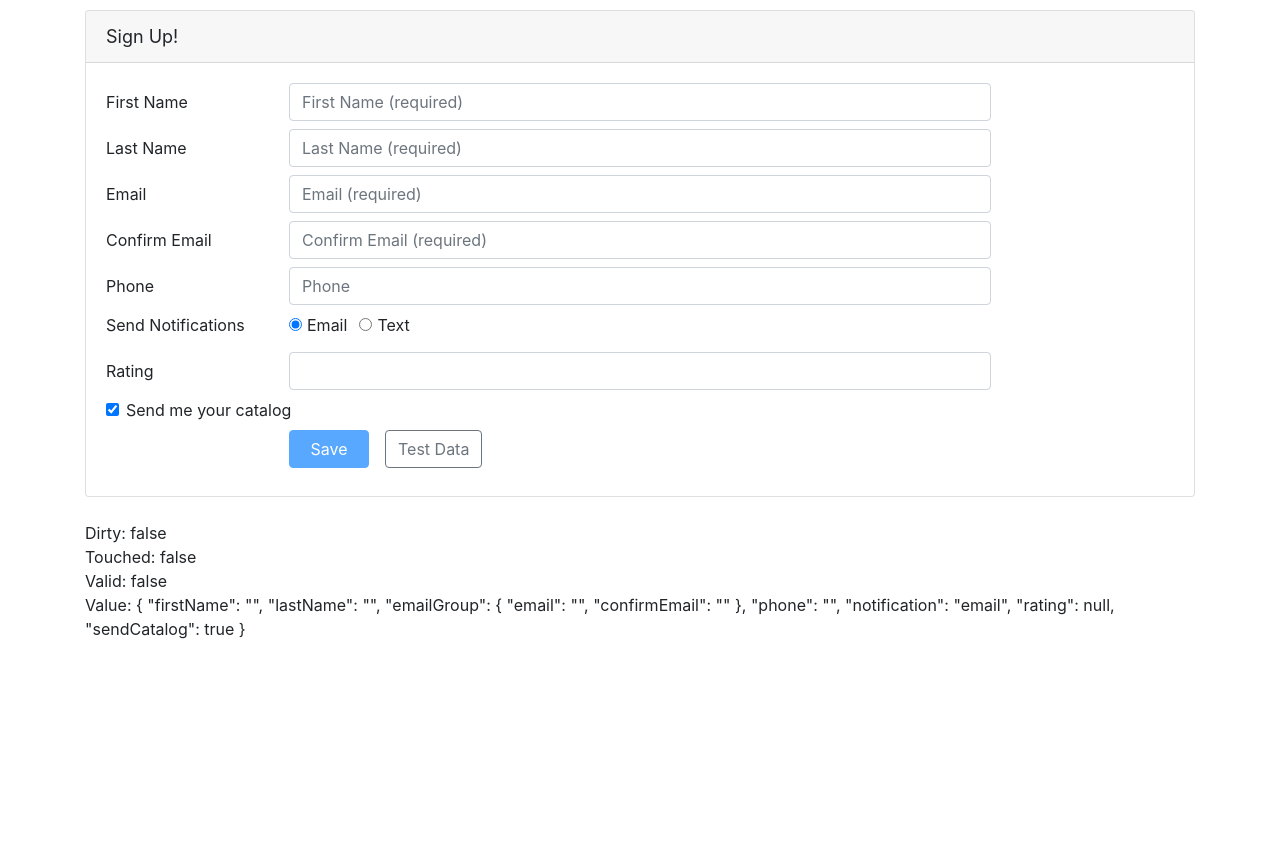
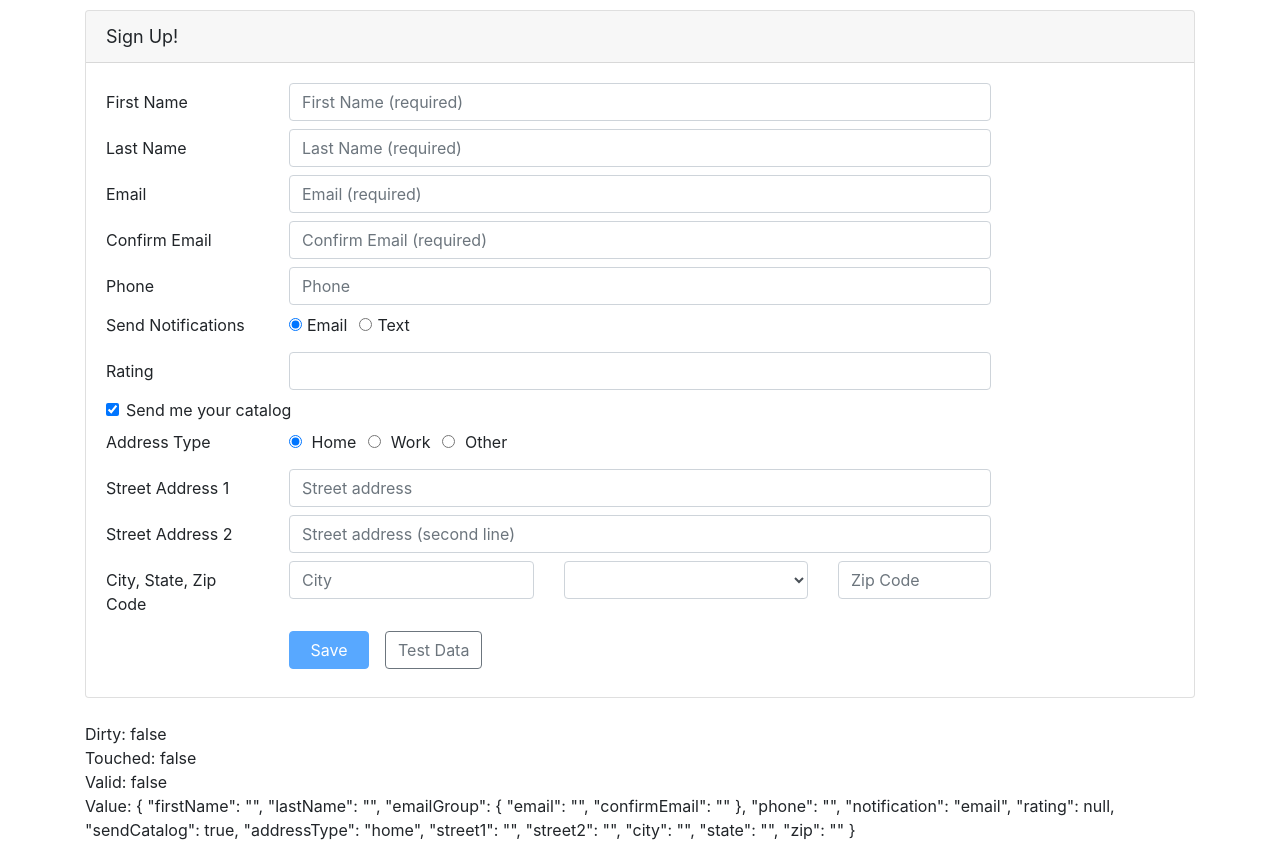
Before and after one commit to Mapacherama/AngularPluralsight, an Angular app in the folder Angular-Reactive-Forms/: page / in a window 1280 px wide. Before the commit the page ends 800 px from the top, so only its background shows below. Built offline with nearby package versions, Linux system fonts and the light colour scheme.

Commit message:
Bug fixing

```diff
--- a/Angular-Reactive-Forms/src/app/customers/customer.component.html
+++ b/Angular-Reactive-Forms/src/app/customers/customer.component.html
@@ -107,8 +107,8 @@
                 <label class="col-md-2 col-form-label" for="ratingId">Rating</label>
                 <div class="col-md-8">
                     <input class="form-control" id="ratingId" type="number" formControlName="rating" [ngClass]="{'is-invalid': (customerForm.get('rating').touched ||
-                                                   customerForm.get('rating').dirty) &&
-                                                   !customerForm.get('rating').valid }" />
+                                              customerForm.get('rating').dirty) &&
+                                              !customerForm.get('rating').valid }" />
                     <span class="invalid-feedback">
                   <span *ngIf="customerForm.get('rating').errors?.range">
                     Please rate your experience from 1 to 5.
@@ -131,7 +131,7 @@
             </div>
 
 
-            <!-- <div *ngIf="customer.sendCatalog ">
+            <div *ngIf="customerForm.get('sendCatalog').value">
                 <div class="form-group row mb-2 ">
                     <label class="col-md-2 col-form-label pt-0 ">Address Type</label>
                     <div class="col-md-8 ">
@@ -139,30 +139,30 @@
                             <label class="form-check-label ">
                 <input class="form-check-input "
                        id="addressType1Id "
-                       type="radio "
-                       value="home "
-                       [(ngModel)]="customer.addressType "
-                       name="addressType "> Home
+                       type="radio"
+                       value="home"
+                       formControlName="addressType"
+                       name="addressType"> Home
               </label>
                         </div>
                         <div class="form-check form-check-inline ">
                             <label class="form-check-label ">
                 <input class="form-check-input "
                        id="addressType1Id "
-                       type="radio "
-                       value="work "
-                       [(ngModel)]="customer.addressType "
-                       name="addressType "> Work
+                       type="radio"
+                       value="work"
+                       formControlName="addressType"
+                       name="addressType"> Work
               </label>
                         </div>
                         <div class="form-check form-check-inline ">
                             <label class="form-check-label ">
                 <input class="form-check-input "
                        id="addressType1Id "
-                       type="radio "
-                       value="other "
-                       [(ngModel)]="customer.addressType "
-                       name="addressType "> Other
+                       type="radio"
+                       value="other"
+                       formControlName="addressType"
+                       name="addressType"> Other
               </label>
                         </div>
                     </div>
@@ -171,24 +171,24 @@
                 <div class="form-group row mb-2 ">
                     <label class="col-md-2 col-form-label " for="street1Id ">Street Address 1</label>
                     <div class="col-md-8 ">
-                        <input class="form-control " id="street1Id " type="text " placeholder="Street address " [(ngModel)]="customer.street1 " name="street1 ">
+                        <input class="form-control " id="street1Id " type="text " placeholder="Street address " formControlName="street1" name="street1 ">
                     </div>
                 </div>
 
                 <div class="form-group row mb-2 ">
                     <label class="col-md-2 col-form-label " for="street2Id ">Street Address 2</label>
                     <div class="col-md-8 ">
-                        <input class="form-control " id="street2Id " type="text " placeholder="Street address (second line) " [(ngModel)]="customer.street2 " name="street2 ">
+                        <input class="form-control " id="street2Id " type="text " placeholder="Street address (second line) " formControlName="street2">
                     </div>
                 </div>
 
                 <div class="form-group row mb-2 ">
                     <label class="col-md-2 col-form-label " for="cityId ">City, State, Zip Code</label>
                     <div class="col-md-3 ">
-                        <input class="form-control " id="cityId " type="text " placeholder="City " [(ngModel)]="customer.city " name="city ">
+                        <input class="form-control " id="cityId " type="text " placeholder="City " formControlName="city">
                     </div>
                     <div class="col-md-3 ">
-                        <select class="form-control " id="stateId " [(ngModel)]="customer.state " name="state ">
+                        <select class="form-control " id="stateId " formControlName="state">
               <option value=" "
                       disabled
                       selected
@@ -204,10 +204,10 @@
             </select>
                     </div>
                     <div class="col-md-2 ">
-                        <input class="form-control " id="zipId " type="number " placeholder="Zip Code " [(ngModel)]="customer.zip " name="zip ">
+                        <input class="form-control " id="zipId " type="number " placeholder="Zip Code " formControlName="zip">
                     </div>
                 </div>
-            </div> -->
+            </div>
 
             <div class="form-group row mb-2 ">
                 <div class="offset-md-2 col-md-4 ">
--- a/Angular-Reactive-Forms/src/app/customers/customer.component.ts
+++ b/Angular-Reactive-Forms/src/app/customers/customer.component.ts
@@ -55,7 +55,13 @@ export class CustomerComponent implements OnInit {
       phone: '',
       notification: 'email',
       rating: [null, ratingRange(1,5)],
-      sendCatalog: true
+      sendCatalog: true,
+      addressType: 'home',
+      street1: ['', Validators.required],
+      street2: '',
+      city: '',
+      state: '',
+      zip: ''
     });
 
     this.customerForm.get('notification').valueChanges.subscribe(
```
